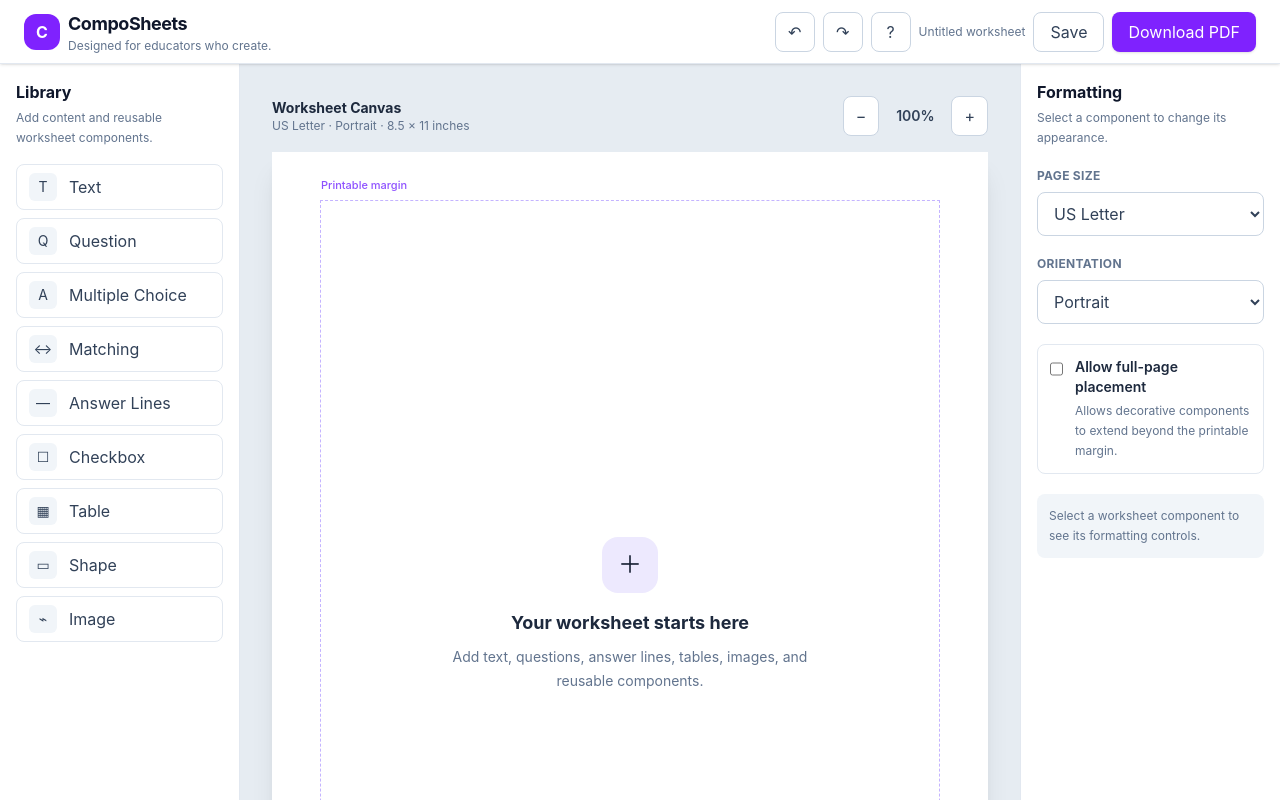
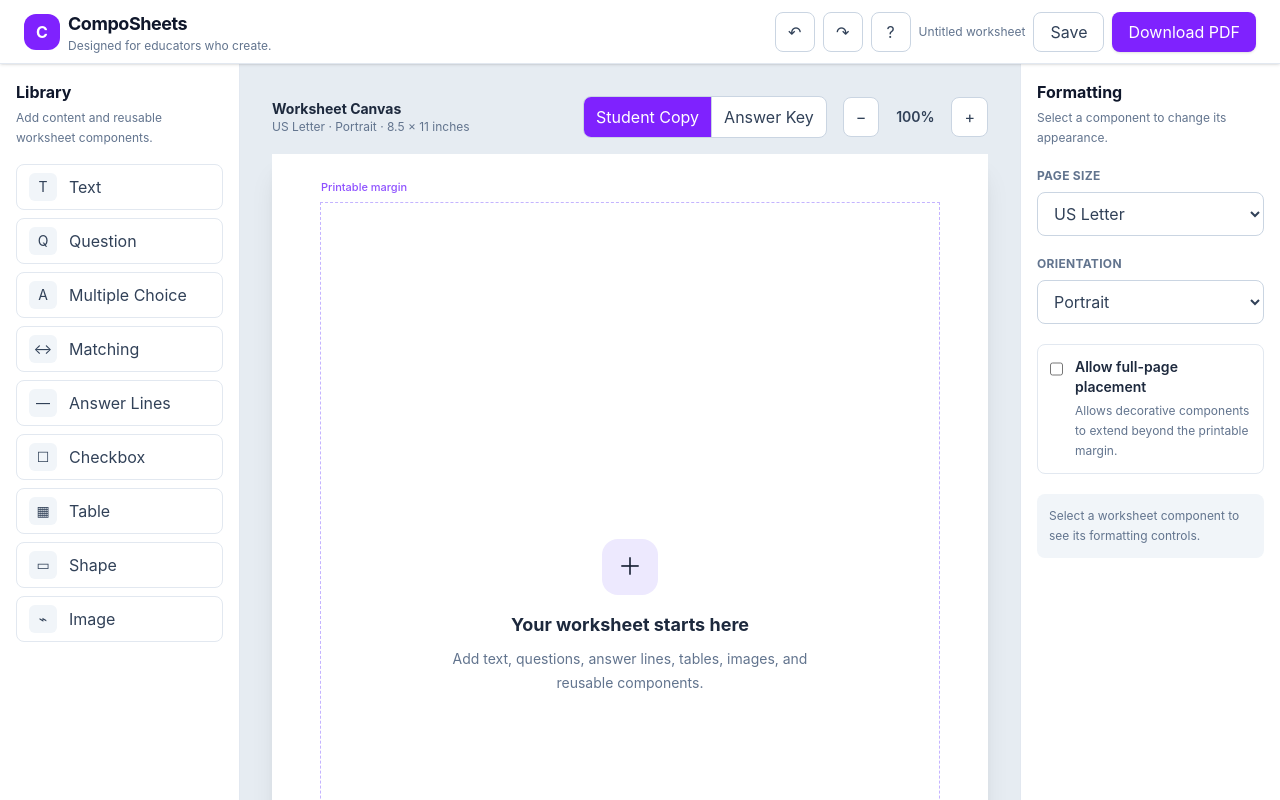
Before and after one commit to Shaquannat/CompoSheets-clean, a React (Vite) app: page / in a window 1280 px wide. Shown: the top 800 px of the page. Built offline with nearby package versions, Linux system fonts and the light colour scheme.

Commit message:
Rename Student view to Student Copy

```diff
--- a/src/App.tsx
+++ b/src/App.tsx
@@ -49,6 +49,10 @@ const checkboxInputHistoryRef = useRef<{
   const [pageOrientation, setPageOrientation] = useState<
   'portrait' | 'landscape'
 >('portrait');
+
+const [worksheetView, setWorksheetView] = useState<
+  'student' | 'answerKey'
+>('student');
 
   const [selectedComponentId, setSelectedComponentId] = useState<string | null>(
     null
@@ -2368,6 +2372,8 @@ resizeState.current = {
         <WorksheetCanvas
           components={components}
           pageOrientation={pageOrientation}
+          worksheetView={worksheetView}
+          onWorksheetViewChange={setWorksheetView}
           selectedComponentId={selectedComponentId}
           selectedComponentIds={selectedComponentIds}
           matchingItemSelection={matchingItemSelection}
--- a/src/components/WorksheetCanvas.tsx
+++ b/src/components/WorksheetCanvas.tsx
@@ -11,6 +11,10 @@ import { CheckboxComponent } from './CheckboxComponent';
 type WorksheetCanvasProps = {
   components: WorksheetComponent[];
   pageOrientation: 'portrait' | 'landscape';
+  worksheetView: 'student' | 'answerKey';
+  onWorksheetViewChange: (
+  view: 'student' | 'answerKey'
+) => void;
   selectedComponentId: string | null;
   selectedComponentIds: string[];
 
@@ -119,6 +123,8 @@ type WorksheetCanvasProps = {
 export function WorksheetCanvas({
   components,
   pageOrientation,
+  worksheetView,
+  onWorksheetViewChange,
   selectedComponentId,
   selectedComponentIds,
   matchingItemSelection,
@@ -236,6 +242,36 @@ orderedQuestions.forEach((component) => {
           </div>
 
           <div className="flex items-center gap-2">
+          <div className="mr-2 flex overflow-hidden rounded-lg border border-slate-300 bg-white">
+  <button
+    type="button"
+    onClick={() =>
+      onWorksheetViewChange('student')
+    }
+    className={`min-h-10 px-3 text-sm font-medium ${
+      worksheetView === 'student'
+        ? 'bg-violet-600 text-white'
+        : 'text-slate-700 hover:bg-slate-50'
+    }`}
+  >
+    Student Copy
+  </button>
+
+  <button
+    type="button"
+    onClick={() =>
+      onWorksheetViewChange('answerKey')
+    }
+    className={`min-h-10 border-l border-slate-300 px-3 text-sm font-medium ${
+      worksheetView === 'answerKey'
+        ? 'bg-violet-600 text-white'
+        : 'text-slate-700 hover:bg-slate-50'
+    }`}
+  >
+    Answer Key
+  </button>
+</div>
+
             <button
               type="button"
               className="min-h-10 rounded-lg border border-slate-300 bg-white px-3 text-sm font-medium text-slate-700 hover:bg-slate-50"
```
